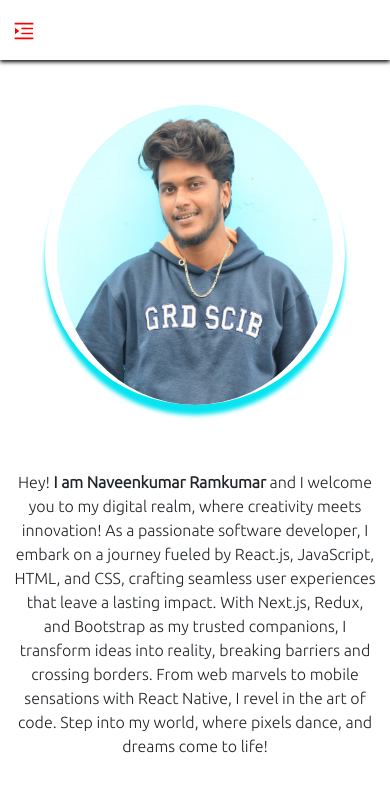
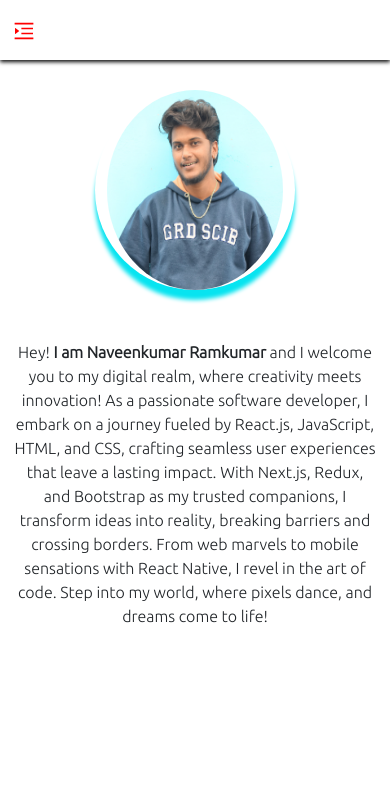
Before and after one commit to navn0000/NaveenPortfolio, a Next.js app: page / in a window 390 px wide. Shown: the top 792 px of the page. Built offline with nearby package versions, Linux system fonts and the light colour scheme.

Commit message:
Last Test

```diff
--- a/package.json
+++ b/package.json
@@ -14,6 +14,7 @@
     "eslint-config-next": "13.4.12",
     "next": "13.4.12",
     "react": "18.2.0",
+    "react-bootstrap": "^2.8.0",
     "react-dom": "18.2.0",
     "react-icons": "^4.10.1",
     "react-loader-spinner": "^5.3.4",
--- a/src/app/components/Header.jsx
+++ b/src/app/components/Header.jsx
@@ -2,8 +2,8 @@
 import React, { useEffect, useState } from "react";
 import Link from "next/link";
 import Styles from '../styleSheets/Header.module.css'
+import Offcanvas from 'react-bootstrap/Offcanvas'
 import { AiOutlineMenuUnfold } from 'react-icons/ai';
-import { Offcanvas } from "react-bootstrap";
 
 
 export default function Header() {
--- a/src/app/layout.js
+++ b/src/app/layout.js
@@ -1,8 +1,8 @@
 import './globals.css'
 import { Inter } from 'next/font/google'
+import 'bootstrap/dist/css/bootstrap.css'
 import 'bootstrap/dist/css/bootstrap.min.css';
-import "bootstrap"; // <-- js file
-
+import Header from './components/Header'
 
 
 const inter = Inter({ subsets: ['latin'] })
--- a/src/app/styleSheets/HomePage.module.css
+++ b/src/app/styleSheets/HomePage.module.css
@@ -83,4 +83,9 @@
     .Headers{
         font-size: 14px;
     }
+    .profileImage{
+        width: 200px;
+        height: 200px;
+        margin:10px;
+    }
 }
```
Also changed, not shown: 1 other file (tests, documents, lock files or other folders).
